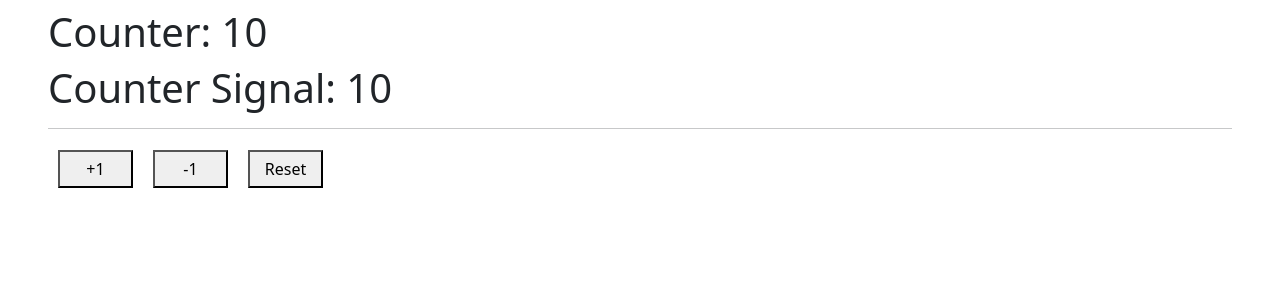
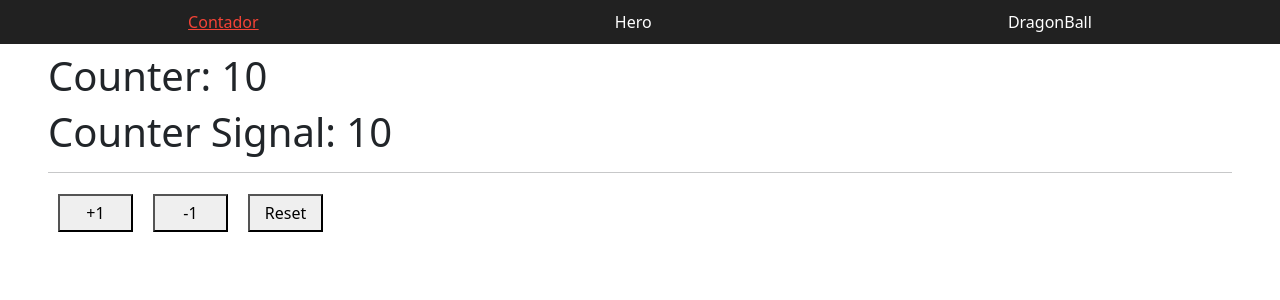
Before and after one commit to juanignacioalonso/angular-bases-1, an Angular app: page / in a window 1280 px wide. Shown: the top 300 px of the page. Built offline with nearby package versions, Linux system fonts and the light colour scheme.

Commit message:
nuevoproyecto

```diff
--- a/src/app/app.component.html
+++ b/src/app/app.component.html
@@ -1,3 +1,5 @@
+<app-navbar/>
+
 <section class="mx-5 mt-2">
   <router-outlet />
 </section>
--- a/src/app/app.component.ts
+++ b/src/app/app.component.ts
@@ -1,9 +1,10 @@
 import { Component } from '@angular/core';
 import { RouterOutlet } from '@angular/router';
+import { NavbarComponent } from "./components/shared/navbar/navbar.component";
 
 @Component({
   selector: 'app-root',
-  imports: [RouterOutlet],
+  imports: [RouterOutlet, NavbarComponent],
   templateUrl: './app.component.html',
 
 })
--- /dev/null
+++ b/src/app/components/shared/navbar/navbar.component.html
@@ -0,0 +1,28 @@
+<style>
+  nav{
+    display:flex;
+    justify-content:space-around;
+    background-color: #212121;
+    color: white;
+    padding: 10px;
+  }
+  nav a{
+    color: white;
+    text-decoration: none;
+  }
+  nav a.active{
+    color: #f44336;
+    text-decoration: underline;
+  }
+</style>
+
+
+<nav>
+  <a routerLink="/" routerLinkActive="active"
+    [routerLinkActiveOptions]="{exact:true}"
+  >Contador</a
+  >
+
+  <a [routerLink]="['/hero']" [routerLinkActive]="'active'">Hero</a>
+  <a [routerLink]="['/dragonball']" [routerLinkActive]="'active'">DragonBall</a>
+</nav>
--- /dev/null
+++ b/src/app/pages/dragonball/dragonball.component.html
@@ -0,0 +1,37 @@
+<h1>DragonBall Page</h1>
+<hr>
+<section class="row">
+  <div class="col-12-sm-6">
+    <h3>Agregar</h3>
+    <input type="text" class="form-control" placeholder="Nombre">
+    <input type="number" class="form-control mt-2" placeholder="Poder">
+
+    <button class="btn btn-primary mt-2">
+      Agregar
+    </button>
+
+  </div>
+  <div class="col-12-sm-6">
+    <h3>Listado fuertes</h3>
+    <ul>
+      @for (character of characters(); track character.id; let idx = $index) {
+        @if(character.power > 500){
+          <li>
+            <span>{{idx +1}} - {{character.name}}</span>
+            <strong
+            [class.text-danger]="character.power>9000"
+            [class.text-primary]="character.power<9000"
+
+            > ({{character.power}}) </strong>
+          </li>
+        }@else{
+          <li><strong>Aqui no hay nadie</strong></li>
+        }
+
+
+      }
+
+    </ul>
+  </div>
+
+</section>
--- /dev/null
+++ b/src/app/pages/dragonball/dragonball.component.ts
@@ -0,0 +1,27 @@
+import { Component, signal } from '@angular/core';
+
+interface Character {
+  id: number;
+  name: string;
+  power: number;
+}
+
+
+@Component({
+  imports: [],
+  templateUrl: './dragonball.component.html',
+
+})
+export class DragonballPageComponent {
+
+  name = signal('Gohan');
+  power = signal(100);
+
+  characters = signal<Character[]>([
+    { id: 1, name: 'Goku', power: 9001 },
+    { id: 2, name: 'Vegeta', power: 9000 },
+    { id: 3, name: 'Piccolo', power: 3000 },
+    { id: 3, name: 'Yamcha', power: 500 },
+  ]);
+
+}
```
Also changed, not shown: src/app/app.routes.ts (+9 -0 lines), src/app/components/shared/navbar/navbar.component.ts (added, +11 -0 lines).
